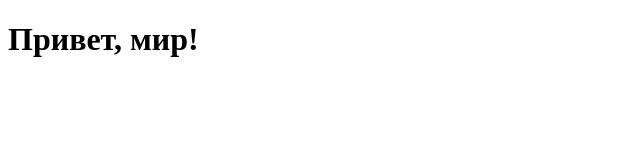
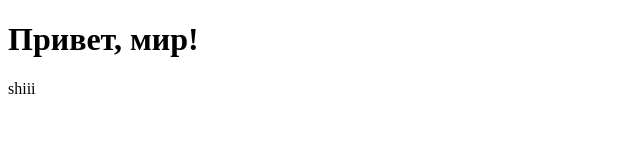
Before and after one commit to ak6a7/ak6a, a plain HTML site: page index.html in a window 1280 px wide. Shown: the full height of the page, 0-640 px from the left. Drawn offline with Linux system fonts and the light colour scheme.

Commit message:
Update index.html

```diff
--- a/index.html
+++ b/index.html
@@ -6,5 +6,6 @@
 </head>
 <body>
   <h1>Привет, мир!</h1>
+  <p>shiii</p>
 </body>
 </html>
```
